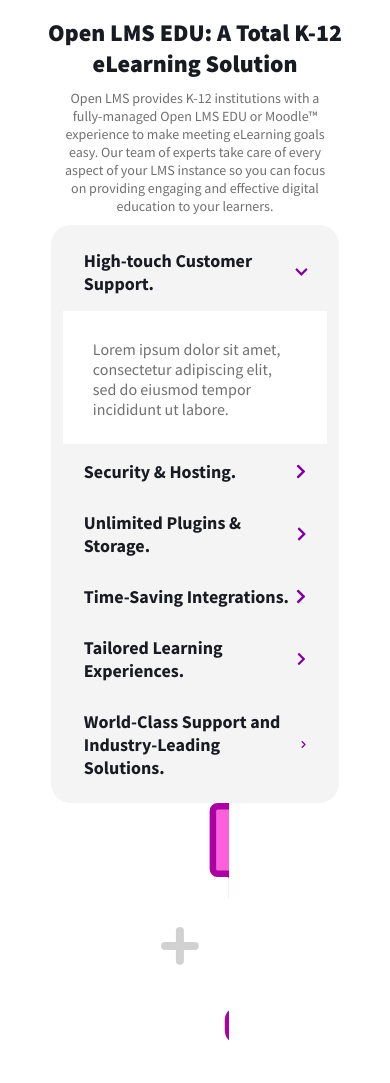
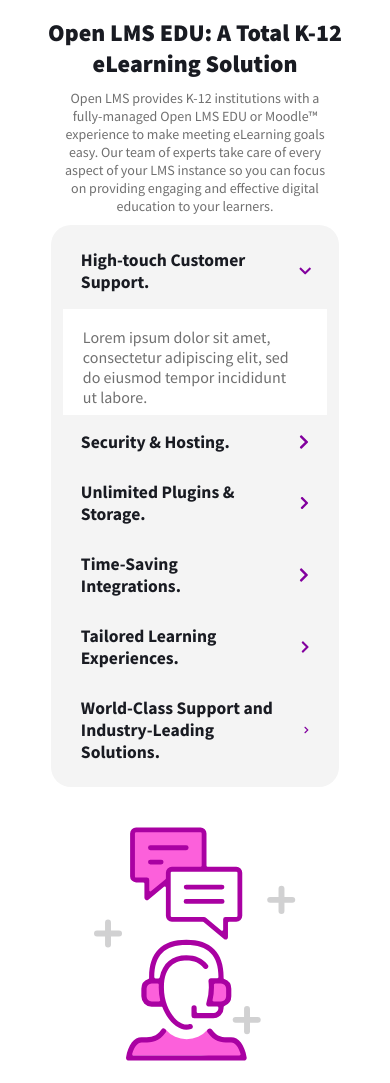
Before and after one commit to nurkocar/Acordion, a React (Create React App) app: page / in a window 390 px wide. Shown: the top 1083 px of the page. Built offline with nearby package versions, Linux system fonts and the light colour scheme.

Commit message:
Added accessibility to panel title and changed animations of icon and panel

```diff
--- a/src/components/icon/Icon.module.css
+++ b/src/components/icon/Icon.module.css
@@ -3,42 +3,48 @@
     overflow:hidden
 }
 
-/* .icon {
+.icon {
     width: 100%;
-
-} */
-.icon {
-    /* width: 100%; */
     animation-duration: .5s;
     animation-name: slidefromright;
   }
 
-@keyframes slidefromright {
-    from {
-      margin-left: 100%;
-      width: 300%;
-    }
+  @keyframes slidefromright {
+    0% { opacity: 0; -webkit-transform: translateX(50%); }
+    100% { opacity: 1; -webkit-transform: translateX(0); }
+  }
 
-    to {
-      margin-left: 0%;
-      width: 100%;
-    }
+.iconLeft {
+    width: 100%;
+    animation: slidefromleft .3s ease-out;
+}
+
+@keyframes slidefromleft {
+  0% { opacity: 0; -webkit-transform: translateX(-50%); }
+  100% { opacity: 1; -webkit-transform: translateX(0); }
+}
+
+
+@media only screen and (max-width: 768px) {
+  .iconContainer {
+    width: 60%;
+  }
+
+  .icon {
+    animation: slide-up .3s ease-out;
+  }
+
+  @keyframes slide-up {
+    0% { opacity: 0; -webkit-transform: translateY(20%); }
+    100% { opacity: 1; -webkit-transform: translateY(0); }
   }
 
   .iconLeft {
-    /* width: 100%; */
-    animation-duration: .5s;
-    animation-name: slidefromleft;
+    animation: slideup .3s ease-out;
   }
 
-@keyframes slidefromleft {
-    from {
-      margin-left: 0%;
-      width: 100%;
-    }
-
-    to {
-      margin-left: 100%;
-      width: 150%;
-    }
+  @keyframes slideup {
+    0% { opacity: 0; -webkit-transform: translateX(-20%); }
+    100% { opacity: 1; -webkit-transform: translateX(0); }
   }
+}
--- a/src/components/panelItem/PanelItem.js
+++ b/src/components/panelItem/PanelItem.js
@@ -9,7 +9,7 @@
 
     return (
         <div className={styles.panelContainer}>
-            <div className={styles.panelTitle} onClick={clickHandler} >
+            <div className={styles.panelTitle} onClick={clickHandler} role="button" aria-pressed="true">
                 <span>{title}</span>
                 <ArrowIcon className={`${styles.accordionIcon} ${isExpanded ? styles.rotate : ''}`} width={10} fill={"#82009E"} />
             </div>
--- a/src/components/panelItem/PanelItem.module.css
+++ b/src/components/panelItem/PanelItem.module.css
@@ -1,7 +1,3 @@
-.panelContainer {
-    transition: all 2s e;
-}
-
 .panelTitle {
     cursor: pointer;
     color: #191B22;
@@ -11,7 +7,9 @@
     font-size: 1.125rem;
     display: flex;
     justify-content: space-between;
+    text-align:left;
 }
+
 .panelCollapse {
     border: 2px solid #F4F4F4;
     background-color: #FFF;
@@ -25,22 +23,39 @@
     font-size: 1rem;
     color: #707070;
     padding: 28.5px 41px 24.5px 30px;
+    text-align:left;
 }
 
 .open{
     display: block;
-    transition: all .3s ease;
+    animation: slide-down .3s ease-out;
+}
 
-}
-.open:hover{
-    transform: scale(1.02);
+@keyframes slide-down {
+    0% { opacity: 0; -webkit-transform: translateY(-10%); }
+  100% { opacity: 1; -webkit-transform: translateY(0); }
 }
 
 .accordionIcon {
-    margin-left: auto;
+    margin-left: 19px;
     transition: transform 0.5s ease;
 }
 
 .rotate {
     transform: rotate(90deg);
 }
+
+
+@media only screen and (max-width: 768px) {
+    .panelTitle {
+        padding: 14px 20px;
+        font-size: 1.1rem;
+    }
+    .panelBody {
+        font-size: 1rem;
+        padding: 18.5px 32px 7.5px 20px;
+    }
+    .accordionIcon {
+        margin-left: 22px;
+    }
+}
```
